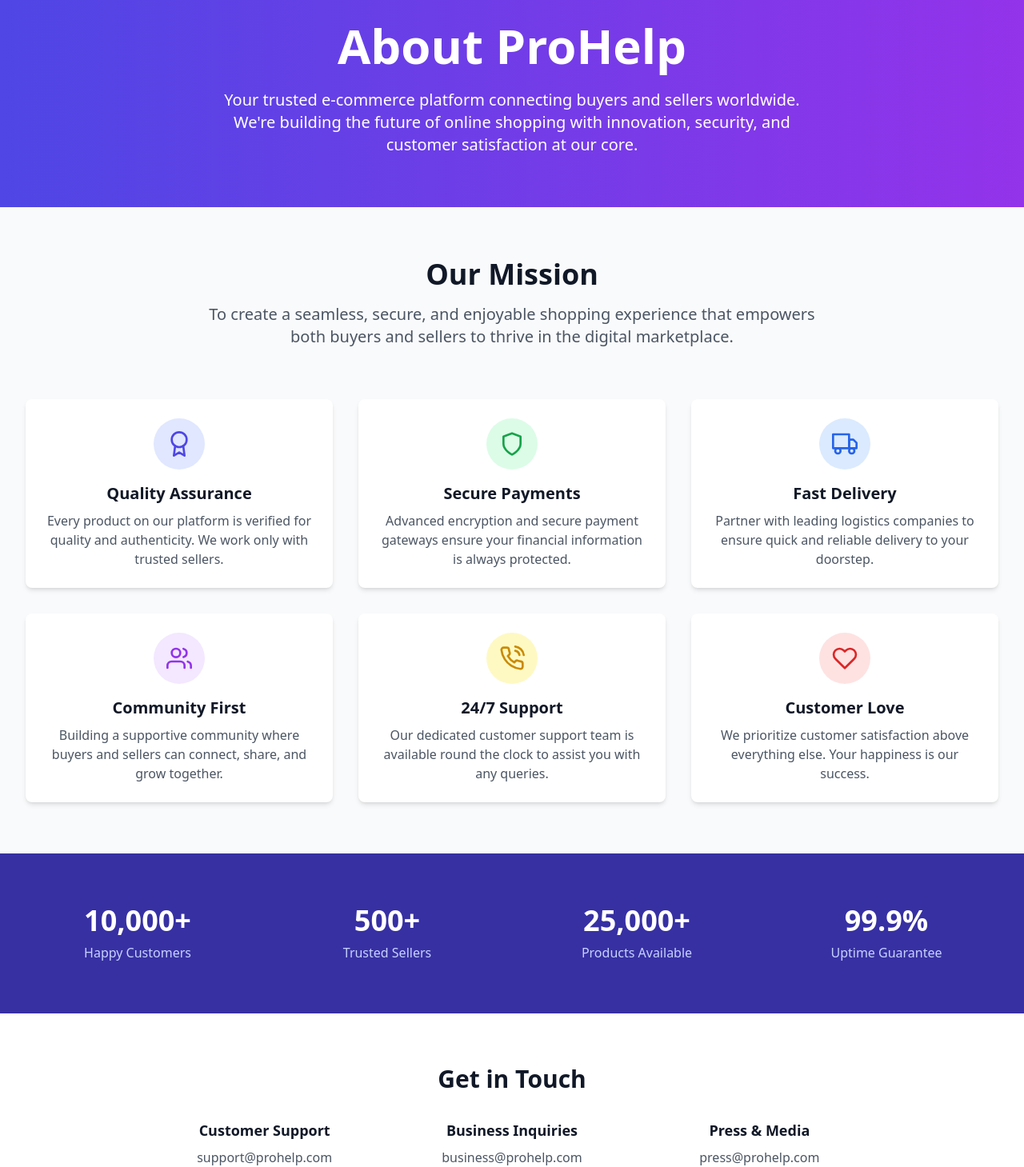
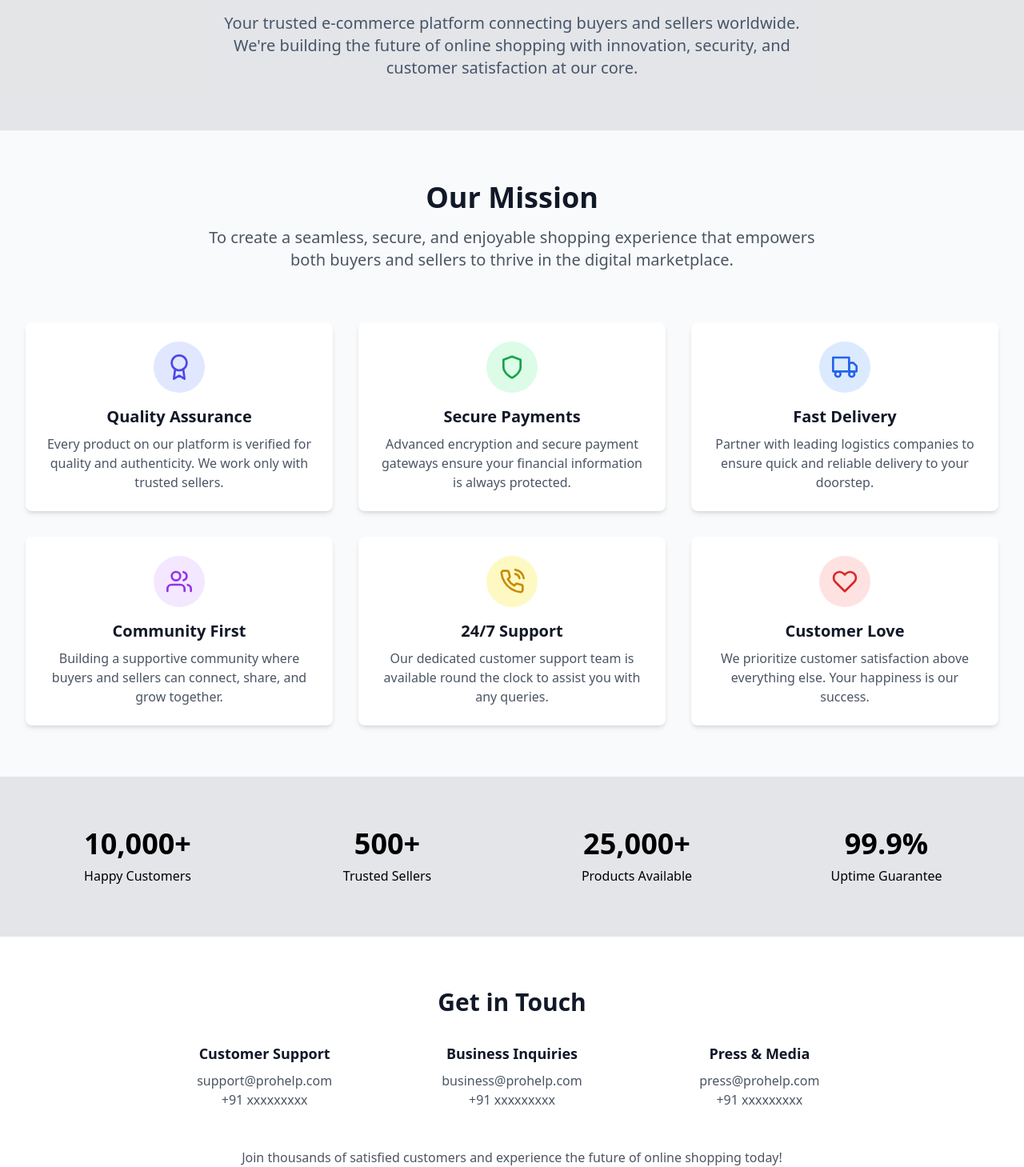
Before and after one commit to itssoumodip/Clickshop-Ecommerce-App, a React (Create React App) app: page /about in a window 1280 px wide. Shown: the part 133-1592 px from the top of the page at 80% size. Built offline with nearby package versions, Linux system fonts and the light colour scheme; sample sign-in values are in the browser's storage.

Commit message:
Update About component styling and contact information for improved clarity and consistency

```diff
--- a/src/components/productCard/About.jsx
+++ b/src/components/productCard/About.jsx
@@ -6,11 +6,10 @@
     return (
         <div className="min-h-screen bg-gray-50">
             {/* Hero Section */}
-            <div className="bg-gradient-to-r from-indigo-600 to-purple-600 text-white py-16 px-4 sm:px-6 lg:px-8">
+            <div className="bg-slate-800/10 text-white py-16 px-4 sm:px-6 lg:px-8">
                 <div className="max-w-7xl mx-auto text-center">
-                    <img src={logo} alt="ProHelp Logo" className="mx-auto h-16 w-auto mb-8" />
-                    <h1 className="text-4xl font-bold sm:text-5xl lg:text-6xl">About ProHelp</h1>
-                    <p className="mt-6 text-xl max-w-3xl mx-auto">
+                    <h1 className="text-4xl text-slate-700 font-bold sm:text-5xl lg:text-6xl">About ProHelp</h1>
+                    <p className="mt-6 text-xl text-slate-600 max-w-3xl mx-auto">
                         Your trusted e-commerce platform connecting buyers and sellers worldwide.
                         We're building the future of online shopping with innovation, security, and customer satisfaction at our core.
                     </p>
@@ -93,24 +92,24 @@
             </div>
 
             {/* Stats Section */}
-            <div className="bg-indigo-800 py-16">
+            <div className="bg-slate-800/10 py-16">
                 <div className="max-w-7xl mx-auto px-4 sm:px-6 lg:px-8">
-                    <div className="grid grid-cols-1 md:grid-cols-4 gap-8 text-center">
+                    <div className="grid grid-cols-1 text-salte-700 md:grid-cols-4 gap-8 text-center">
                         <div>
-                            <div className="text-4xl font-bold text-white">10,000+</div>
-                            <div className="text-indigo-200 mt-2">Happy Customers</div>
+                            <div className="text-4xl font-bold ">10,000+</div>
+                            <div className=" mt-2">Happy Customers</div>
                         </div>
                         <div>
-                            <div className="text-4xl font-bold text-white">500+</div>
-                            <div className="text-indigo-200 mt-2">Trusted Sellers</div>
+                            <div className="text-4xl font-bold ">500+</div>
+                            <div className=" mt-2">Trusted Sellers</div>
                         </div>
                         <div>
-                            <div className="text-4xl font-bold text-white">25,000+</div>
-                            <div className="text-indigo-200 mt-2">Products Available</div>
+                            <div className="text-4xl font-bold ">25,000+</div>
+                            <div className="0 mt-2">Products Available</div>
                         </div>
                         <div>
-                            <div className="text-4xl font-bold text-white">99.9%</div>
-                            <div className="text-indigo-200 mt-2">Uptime Guarantee</div>
+                            <div className="text-4xl font-bold ">99.9%</div>
+                            <div className=" mt-2">Uptime Guarantee</div>
                         </div>
                     </div>
                 </div>
@@ -124,17 +123,17 @@
                         <div>
                             <h3 className="text-lg font-semibold text-gray-900 mb-2">Customer Support</h3>
                             <p className="text-gray-600">support@prohelp.com</p>
-                            <p className="text-gray-600">+1 (555) 123-4567</p>
+                            <p className="text-gray-600">+91 xxxxxxxxx</p>
                         </div>
                         <div>
                             <h3 className="text-lg font-semibold text-gray-900 mb-2">Business Inquiries</h3>
                             <p className="text-gray-600">business@prohelp.com</p>
-                            <p className="text-gray-600">+1 (555) 987-6543</p>
+                            <p className="text-gray-600">+91 xxxxxxxxx</p>
                         </div>
                         <div>
                             <h3 className="text-lg font-semibold text-gray-900 mb-2">Press & Media</h3>
                             <p className="text-gray-600">press@prohelp.com</p>
-                            <p className="text-gray-600">+1 (555) 456-7890</p>
+                            <p className="text-gray-600">+91 xxxxxxxxx</p>
                         </div>
                     </div>
                     <div className="mt-12">
```
